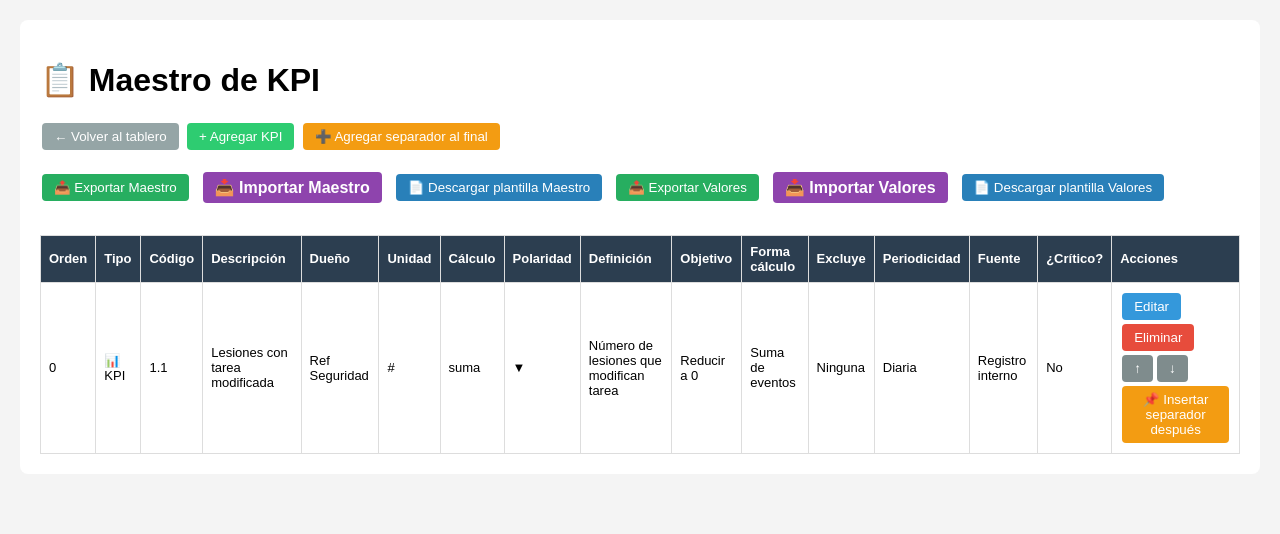
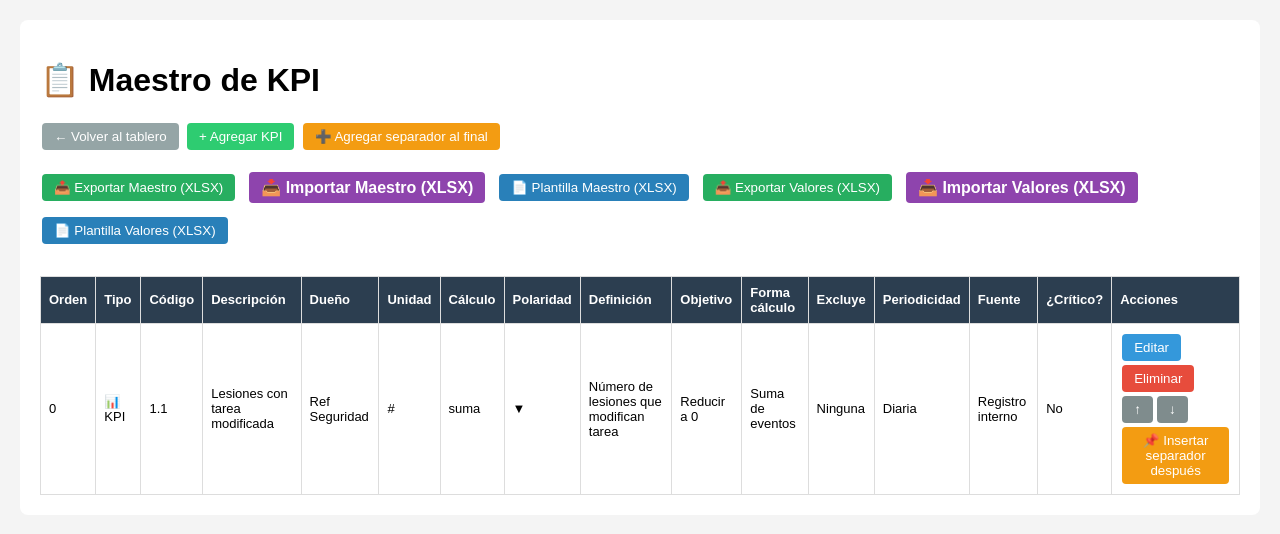
Before and after one commit to loggrupovenier-blip/Tablero-de-KPI, a Flask app: page /maestro in a window 1280 px wide. Shown: the top 534 px of the page. Run offline with Flask 3, Linux system fonts and the light colour scheme; data comes from the database, SQL or seed files in the repository; some libraries are stand-ins or nearby versions.

Commit message:
Add files via upload

```diff
--- a/templates/maestro.html
+++ b/templates/maestro.html
@@ -57,16 +57,16 @@
     <button class="btn btn-separador" id="agregarSeparadorBtn">➕ Agregar separador al final</button>
 
     <div class="toolbar-import">
-        <button class="btn btn-exportar" id="exportarMaestroBtn">📤 Exportar Maestro</button>
-        <label class="btn btn-importar" id="importarMaestroLabel">📥 Importar Maestro
-            <input type="file" id="importarMaestroFile" accept=".csv">
+        <button class="btn btn-exportar" id="exportarMaestroBtn">📤 Exportar Maestro (XLSX)</button>
+        <label class="btn btn-importar" id="importarMaestroLabel">📥 Importar Maestro (XLSX)
+            <input type="file" id="importarMaestroFile" accept=".xlsx">
         </label>
-        <button class="btn btn-descargar-plantilla" id="plantillaMaestroBtn">📄 Descargar plantilla Maestro</button>
-        <button class="btn btn-exportar" id="exportarValoresBtn">📤 Exportar Valores</button>
-        <label class="btn btn-importar" id="importarValoresLabel">📥 Importar Valores
-            <input type="file" id="importarValoresFile" accept=".csv">
+        <button class="btn btn-descargar-plantilla" id="plantillaMaestroBtn">📄 Plantilla Maestro (XLSX)</button>
+        <button class="btn btn-exportar" id="exportarValoresBtn">📤 Exportar Valores (XLSX)</button>
+        <label class="btn btn-importar" id="importarValoresLabel">📥 Importar Valores (XLSX)
+            <input type="file" id="importarValoresFile" accept=".xlsx">
         </label>
-        <button class="btn btn-descargar-plantilla" id="plantillaValoresBtn">📄 Descargar plantilla Valores</button>
+        <button class="btn btn-descargar-plantilla" id="plantillaValoresBtn">📄 Plantilla Valores (XLSX)</button>
     </div>
 
     <div id="mensajeImport" class="mensaje-import"></div>
@@ -334,7 +334,7 @@
     async function exportarMaestro() {
         try {
             window.location.href = '/api/exportar/maestro';
-            mostrarMensaje('exito', 'Exportación de Maestro iniciada');
+            mostrarMensaje('exito', 'Exportación de Maestro iniciada (XLSX)');
         } catch(e) {
             mostrarMensaje('error', 'Error al exportar: ' + e.message);
         }
@@ -343,7 +343,7 @@
     async function exportarValores() {
         try {
             window.location.href = '/api/exportar/valores';
-            mostrarMensaje('exito', 'Exportación de Valores iniciada');
+            mostrarMensaje('exito', 'Exportación de Valores iniciada (XLSX)');
         } catch(e) {
             mostrarMensaje('error', 'Error al exportar: ' + e.message);
         }
```
